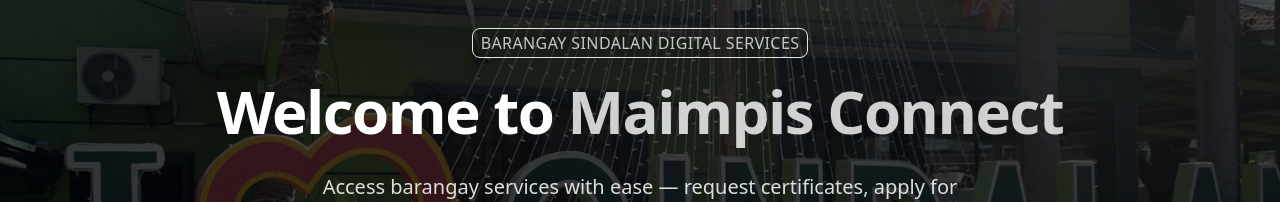
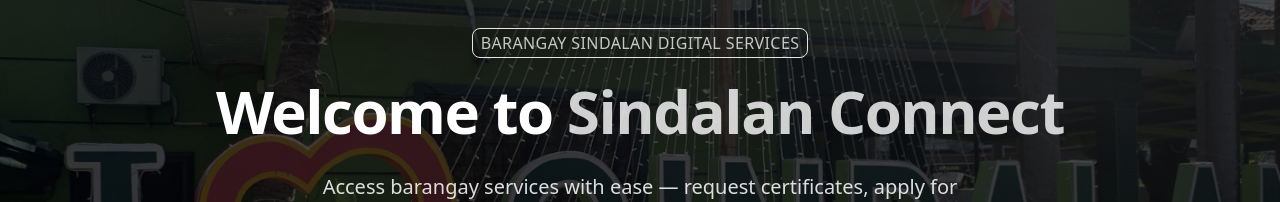
Before and after one commit to havengrim/BMS, a React (Vite) app in the folder BMS/: page / in a window 1280 px wide. Shown: the part 133-335 px from the top of the page. Built offline with nearby package versions, Linux system fonts and the light colour scheme; no server answers.

Commit message:
this is my edit

```diff
--- a/BMS/src/pages/HomePage.tsx
+++ b/BMS/src/pages/HomePage.tsx
@@ -141,7 +141,7 @@
               Barangay Sindalan Digital Services
             </Badge>
             <h1 className="text-3xl sm:text-4xl md:text-5xl lg:text-6xl font-extrabold mb-6 leading-tight tracking-tight">
-              Welcome to <span className="text-white/80">Maimpis Connect</span>
+              Welcome to <span className="text-white/80">Sindalan Connect</span>
             </h1>
             <p className="text-base sm:text-lg md:text-xl mb-6 max-w-2xl mx-auto text-white/85">
               Access barangay services with ease — request certificates, apply for permits, and stay informed in one
```
